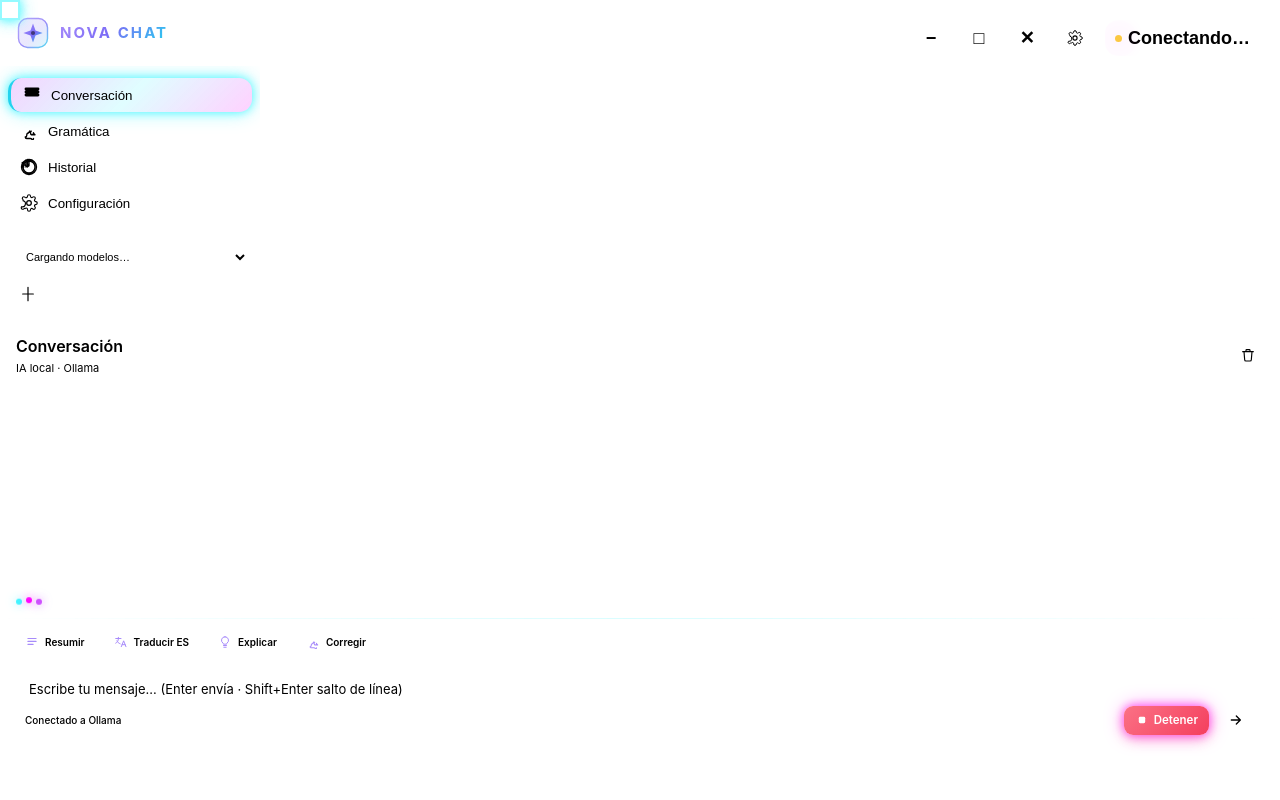
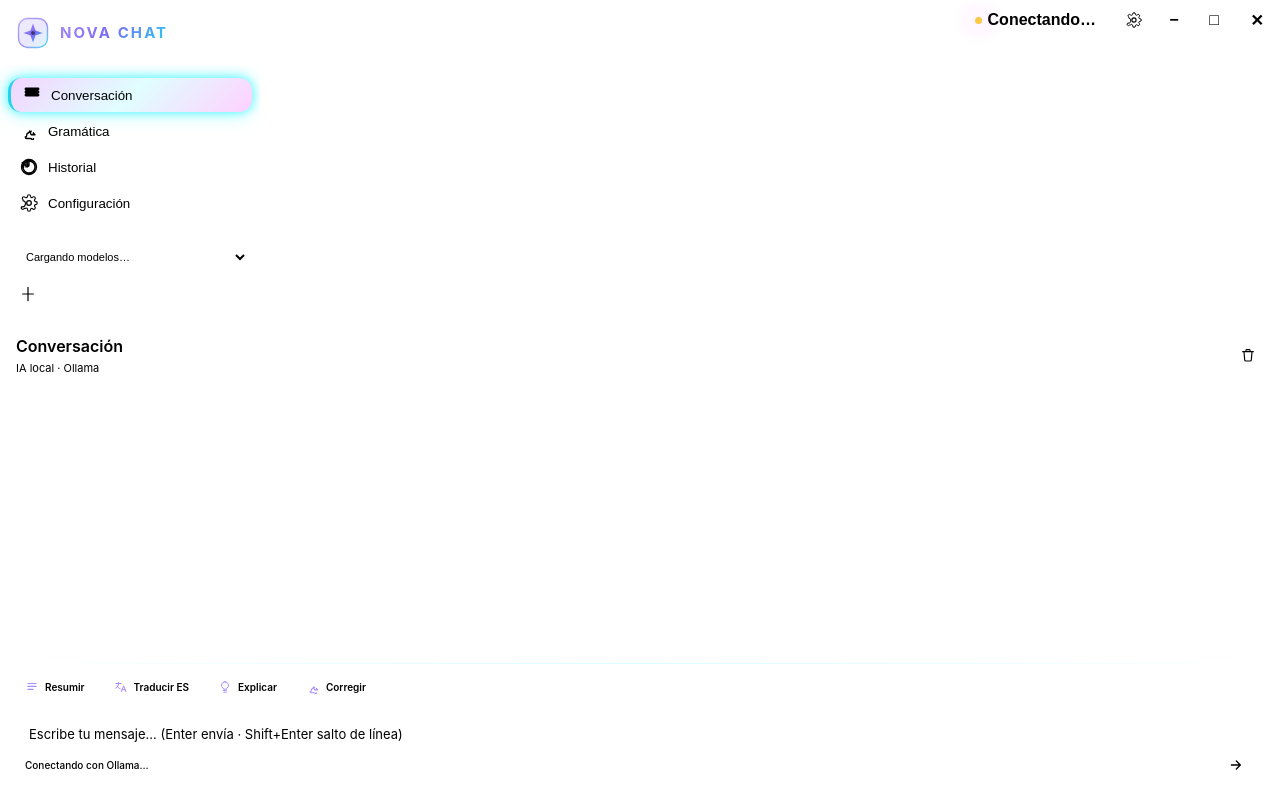
Before and after one commit to a94752568-ux/nova-chat, an Electron app: page src/renderer/index.html in a window 1280 px wide. Drawn offline with Linux system fonts and the light colour scheme.

Commit message:
fix: UI interactiva de verdad - titlebar, drag region y estados fantasma
- body ya NO es zona de arrastre: -webkit-app-region: drag se hereda y
  convertia cada boton/input en asa de la ventana; los clicks no llegaban
  y toda la UI parecia decorativa. Drag solo en cabeceras de panel y
  marca del sidebar; lo interactivo siempre no-drag
- Controles de ventana pegados a la esquina superior derecha estilo
  titlebar nativo (cerrar al borde, rojo solido al hover); estado y
  engranaje antes de minimizar/maximizar/cerrar
- Eliminado cuadro negro de la esquina (pseudo-elementos HUD sin posicion)
- [hidden] { display: none !important }: el display de .btn y
  .typing-indicator pisaba el atributo y mostraba Detener y los puntitos
  sin haber generado nada
- .app ocupa 100vh (antes desperdiciaba 44px de un header inexistente)

```diff
--- a/src/renderer/index.html
+++ b/src/renderer/index.html
@@ -14,18 +14,19 @@
   <link href="https://fonts.googleapis.com/css2?family=Inter:wght@300;400;500;600;700&family=JetBrains+Mono:wght@400;500&display=swap" rel="stylesheet" />
 </head>
 <body>
-  <!-- Botones de control de ventana en la esquina superior derecha (sin header del sistema) -->
+  <!-- Barra de control de ventana: estado y configuración a la izquierda,
+       minimizar/maximizar/cerrar pegados a la esquina superior derecha -->
   <div class="window-controls" id="window-controls">
+    <button class="window-control-btn window-control-btn--ollama-status" id="btn-ollama-status" title="Estado de Ollama (clic para reintentar)" aria-label="Estado de Ollama">
+      <span class="status-dot" id="ollama-dot" data-state="checking"></span>
+      <span id="ollama-text">Conectando…</span>
+    </button>
+    <button class="window-control-btn window-control-btn--settings" id="btn-settings" title="Configuración" aria-label="Abrir configuración">
+      <svg viewBox="0 0 24 24" width="16" height="16" aria-hidden="true"><circle cx="12" cy="12" r="3.1" fill="none" stroke="currentColor" stroke-width="1.7"/><path d="M19.4 15a1.7 1.7 0 0 0 .34 1.87l.06.06a2 2 0 1 1-2.83 2.83l-.06-.06a1.7 1.7 0 0 0-2.9 1.2V21a2 2 0 1 1-4 0v-.1A1.7 1.7 0 0 0 7 19.4a1.7 1.7 0 0 0-1.87.34l-.06.06a2 2 0 1 1-2.83-2.83l.06-.06A1.7 1.7 0 0 0 4.1 9a1.7 1.7 0 0 0-.34-1.87l-.06-.06a2 2 0 1 1 2.83-2.83l.06.06A1.7 1.7 0 0 0 9 4.6h.1A1.7 1.7 0 0 0 10 3.1V3a2 2 0 1 1 4 0v.1a1.7 1.7 0 0 0 2.9 1.2l.06-.06a2 2 0 1 1 2.83 2.83l-.06.06A1.7 1.7 0 0 0 19.4 9v.1a1.7 1.7 0 0 0 1.5 1H21a2 2 0 1 1 0 4h-.1a1.7 1.7 0 0 0-1.5 1Z" fill="none" stroke="currentColor" stroke-width="1.5" stroke-linejoin="round"/></svg>
+    </button>
     <button class="window-control-btn window-control-btn--minimize" id="btn-minimize" aria-label="Minimizar">−</button>
     <button class="window-control-btn window-control-btn--maximize" id="btn-maximize" aria-label="Maximizar">□</button>
     <button class="window-control-btn window-control-btn--close" id="btn-close" aria-label="Cerrar">✕</button>
-    <button class="window-control-btn window-control-btn--settings" id="btn-settings" title="Configuración" aria-label="Abrir configuración">
-      <svg viewBox="0 0 24 24" width="16" height="16" aria-hidden="true"><circle cx="12" cy="12" r="3.1" fill="none" stroke="currentColor" stroke-width="1.7"/><path d="M19.4 15a1.7 1.7 0 0 0 .34 1.87l.06.06a2 2 0 1 1-2.83 2.83l-.06-.06a1.7 1.7 0 0 0-2.9 1.2V21a2 2 0 1 1-4 0v-.1A1.7 1.7 0 0 0 7 19.4a1.7 1.7 0 0 0-1.87.34l-.06.06a2 2 0 1 1-2.83-2.83l.06-.06A1.7 1.7 0 0 0 4.1 9a1.7 1.7 0 0 0-.34-1.87l-.06-.06a2 2 0 1 1 2.83-2.83l.06.06A1.7 1.7 0 0 0 9 4.6h.1A1.7 1.7 0 0 0 10 3.1V3a2 2 0 1 1 4 0v.1a1.7 1.7 0 0 0 2.9 1.2l.06-.06a2 2 0 1 1 2.83 2.83l-.06.06A1.7 1.7 0 0 0 19.4 9v.1a1.7 1.7 0 0 0 1.5 1H21a2 2 0 1 1 0 4h-.1a1.7 1.7 0 0 0-1.5 1Z" fill="none" stroke="currentColor" stroke-width="1.5" stroke-linejoin="round"/></svg>
-    </button>
-    <button class="window-control-btn window-control-btn--ollama-status" id="btn-ollama-status" title="Estado de Ollama" aria-label="Estado de Ollama">
-      <span class="status-dot" id="ollama-dot" data-state="checking"></span>
-      <span id="ollama-text">Conectando…</span>
-    </button>
   </div>
 
   <div class="app" id="app">
@@ -145,7 +146,7 @@
                 spellcheck="true"></textarea>
 
               <div class="composer__tools">
-                <span class="composer__hint" id="composer-hint">Conectado a Ollama</span>
+                <span class="composer__hint" id="composer-hint">Conectando con Ollama…</span>
                 <button type="button" id="btn-stop" class="btn btn--stop" hidden title="Detener generación" aria-label="Detener">
                   <svg viewBox="0 0 24 24" width="14" height="14" aria-hidden="true"><rect x="6.5" y="6.5" width="11" height="11" rx="2.4" fill="currentColor"/></svg>
                   Detener
--- a/src/renderer/styles/main.css
+++ b/src/renderer/styles/main.css
@@ -79,119 +79,102 @@ body {
   height: 100vh;
   height: 100dvh;
   overflow: hidden;
+  /* NUNCA drag en todo el body: -webkit-app-region se hereda y convierte
+     cada botón/input/textarea en asa de arrastre; en Linux los clicks no
+     llegan y la app entera parece decorativa. Drag solo en franjas claras. */
+  -webkit-app-region: no-drag;
+}
+
+/* Zonas de arrastre de la ventana: cabeceras de panel y marca del sidebar */
+.panel__header,
+.sidebar__brand {
   -webkit-app-region: drag;
 }
 
+/* Lo interactivo jamás arrastra, aunque esté dentro de una zona drag */
+button,
+input,
+textarea,
+select,
+label,
+.window-controls,
+.window-control-btn {
+  -webkit-app-region: no-drag;
+}
+
 /* ============================================================================
-   Ventana de control premium
+   Ventana de control premium (titlebar flush a la esquina)
    ============================================================================ */
 .window-controls {
   position: fixed;
-  top: 20px;
-  right: 20px;
+  top: 0;
+  right: 0;
   display: flex;
-  gap: 12px;
+  align-items: center;
+  gap: 0;
+  height: 40px;
   z-index: 1000;
   -webkit-app-region: no-drag;
 }
 
 .window-control-btn {
-  width: 36px;
-  height: 36px;
+  width: 40px;
+  height: 40px;
   border: none;
-  border-radius: var(--r-md);
-  background: var(--surface);
+  border-radius: 0;
+  background: transparent;
   color: var(--text-2);
-  font-size: 18px;
+  font-size: 16px;
   font-weight: 600;
   cursor: pointer;
   display: flex;
   align-items: center;
   justify-content: center;
-  transition: all var(--dur) var(--ease);
-  position: relative;
-  overflow: hidden;
-  box-shadow: var(--shadow-1);
-}
-
-.window-control-btn::before {
-  content: '';
-  position: absolute;
-  top: 0;
-  left: 0;
-  right: 0;
-  bottom: 0;
-  background: var(--grad-accent);
-  opacity: 0;
-  transition: opacity var(--dur) var(--ease);
-  border-radius: var(--r-md);
-  z-index: -1;
+  transition: background var(--dur-fast) var(--ease), color var(--dur-fast) var(--ease);
+  -webkit-app-region: no-drag;
 }
 
 .window-control-btn:hover {
-  transform: translateY(-2px);
-  box-shadow: var(--shadow-2), var(--neon-glow-cyan);
-}
-
-.window-control-btn:hover::before {
-  opacity: 0.15;
+  background: var(--surface-2);
+  color: var(--text);
 }
 
 .window-control-btn:active {
-  transform: translateY(0) scale(0.95);
+  background: var(--surface-3);
 }
 
 .window-control-btn--minimize:hover {
-  background: rgba(251, 191, 36, 0.15);
+  background: rgba(251, 191, 36, 0.18);
   color: var(--warn);
-  border: 1px solid rgba(251, 191, 36, 0.3);
 }
 
-.window-control-btn--minimize:hover { animation: neon-pulse-yellow 2s ease-in-out infinite; }
-
 .window-control-btn--maximize:hover {
-  background: rgba(96, 165, 250, 0.15);
+  background: rgba(96, 165, 250, 0.18);
   color: var(--info);
-  border: 1px solid rgba(96, 165, 250, 0.3);
 }
 
-.window-control-btn--maximize:hover { animation: neon-pulse-blue 2s ease-in-out infinite; }
+/* Cerrar: pegado al borde, rojo sólido al hover (estilo titlebar nativo) */
+.window-control-btn--close {
+  width: 46px;
+}
 
 .window-control-btn--close:hover {
-  background: rgba(251, 113, 133, 0.15);
-  color: var(--err);
-  border: 1px solid rgba(251, 113, 133, 0.3);
-}
-
-.window-control-btn--close:hover { animation: neon-pulse-red 2s ease-in-out infinite; }
-
-@keyframes neon-pulse-yellow {
-  0%, 100% { box-shadow: 0 0 10px rgba(251, 191, 36, 0.4), 0 0 20px rgba(251, 191, 36, 0.2); }
-  50% { box-shadow: 0 0 20px rgba(251, 191, 36, 0.8), 0 0 40px rgba(251, 191, 36, 0.4); }
-}
-
-@keyframes neon-pulse-blue {
-  0%, 100% { box-shadow: 0 0 10px rgba(96, 165, 250, 0.4), 0 0 20px rgba(96, 165, 250, 0.2); }
-  50% { box-shadow: 0 0 20px rgba(96, 165, 250, 0.8), 0 0 40px rgba(96, 165, 250, 0.4); }
-}
-
-@keyframes neon-pulse-red {
-  0%, 100% { box-shadow: 0 0 10px rgba(251, 113, 133, 0.4), 0 0 20px rgba(251, 113, 133, 0.2); }
-  50% { box-shadow: 0 0 20px rgba(251, 113, 133, 0.8), 0 0 40px rgba(251, 113, 133, 0.4); }
+  background: #e81123;
+  color: #ffffff;
 }
 
 .window-control-btn--settings:hover,
 .window-control-btn--ollama-status:hover {
   background: var(--surface-2);
-  border: 1px solid var(--border-strong);
   color: var(--text);
 }
 
 .window-control-btn--ollama-status {
   gap: 6px;
-  padding: 0 10px;
+  padding: 0 12px;
   width: auto;
-  justify-content: center;
+  margin-right: 6px;
+  cursor: pointer;
 }
 
 .status-dot {
@@ -228,26 +211,13 @@ body {
   color: var(--text);
 }
 
-.status-dot {
-  width: 7px;
-  height: 7px;
-  border-radius: 50%;
-  background: var(--text-3);
-  box-shadow: 0 0 0 0 currentColor;
-}
-
-.status-dot[data-state="ready"] { background: var(--ok); animation: neon-pulse-green 2.5s ease-in-out infinite; }
-.status-dot[data-state="checking"] { background: var(--warn); animation: neon-pulse-magenta 1.4s ease-in-out infinite; }
-.status-dot[data-state="error"] { background: var(--err); }
-.status-dot[data-state="offline"] { background: var(--err); }
-
 /* ============================================================================
    Layout principal
    ============================================================================ */
 .app {
   display: flex;
   flex-direction: column;
-  height: calc(100vh - var(--header-h));
+  height: 100vh;
   position: relative;
 }
 
@@ -561,8 +531,6 @@ body {
   animation: neon-pulse-cyan 3s ease-in-out infinite;
 }
 
-.scroll-bottom[hidden] { display: none !important; }
-
 /* ============================================================================
    Compositor
    ============================================================================ */
@@ -700,8 +668,6 @@ body {
   animation: msgIn var(--dur) var(--ease) both;
 }
 
-.autocomplete-dropdown[hidden] { display: none !important; }
-
 .autocomplete-item {
   display: flex;
   align-items: center;
@@ -744,8 +710,6 @@ body {
   box-shadow: var(--shadow-1);
   animation: msgIn var(--dur) var(--ease) both;
 }
-
-.grammar-stats[hidden] { display: none !important; }
 
 .grammar-stats__header {
   display: flex;
@@ -1092,6 +1056,13 @@ body {
 /* ============================================================================
    Utilidades
    ============================================================================ */
+/* El atributo hidden SIEMPRE gana: sin esto, el display de clases como
+   .btn o .typing-indicator pisa [hidden] y se ven estados fantasma
+   (botón Detener y puntitos de escritura sin haber generado nada). */
+[hidden] {
+  display: none !important;
+}
+
 .sr-only {
   position: absolute;
   width: 1px;
@@ -1138,31 +1109,6 @@ body {
   100% { transform: translateY(100%); }
 }
 
-/* Fondo cyberpunk */
-.app::before,
-.app::after {
-  content: "";
-  position: absolute;
-  width: 16px;
-  height: 16px;
-  border: 2px solid rgba(0, 243, 255, 0.4);
-  box-shadow: var(--neon-glow-cyan);
-  pointer-events: none;
-  z-index: 100;
-  opacity: 0.6;
-}
-
-@keyframes neon-pulse-yellow {
-  0%, 100% { box-shadow: 0 0 10px rgba(251, 191, 36, 0.4), 0 0 20px rgba(251, 191, 36, 0.2); }
-  50% { box-shadow: 0 0 20px rgba(251, 191, 36, 0.8), 0 0 40px rgba(251, 191, 36, 0.4); }
-}
-
-@keyframes neon-pulse-blue {
-  0%, 100% { box-shadow: 0 0 10px rgba(96, 165, 250, 0.4), 0 0 20px rgba(96, 165, 250, 0.2); }
-  50% { box-shadow: 0 0 20px rgba(96, 165, 250, 0.8), 0 0 40px rgba(96, 165, 250, 0.4); }
-}
-
-@keyframes neon-pulse-red {
-  0%, 100% { box-shadow: 0 0 10px rgba(251, 113, 133, 0.4), 0 0 20px rgba(251, 113, 133, 0.2); }
-  50% { box-shadow: 0 0 20px rgba(251, 113, 133, 0.8), 0 0 40px rgba(251, 113, 133, 0.4); }
-}
+/* Nota: se eliminaron los pseudo-elementos .app::before/::after (cuadros HUD
+   sin posición explícita): renderizaban un cuadro negro flotante en la
+   esquina superior izquierda de la ventana. */
```
